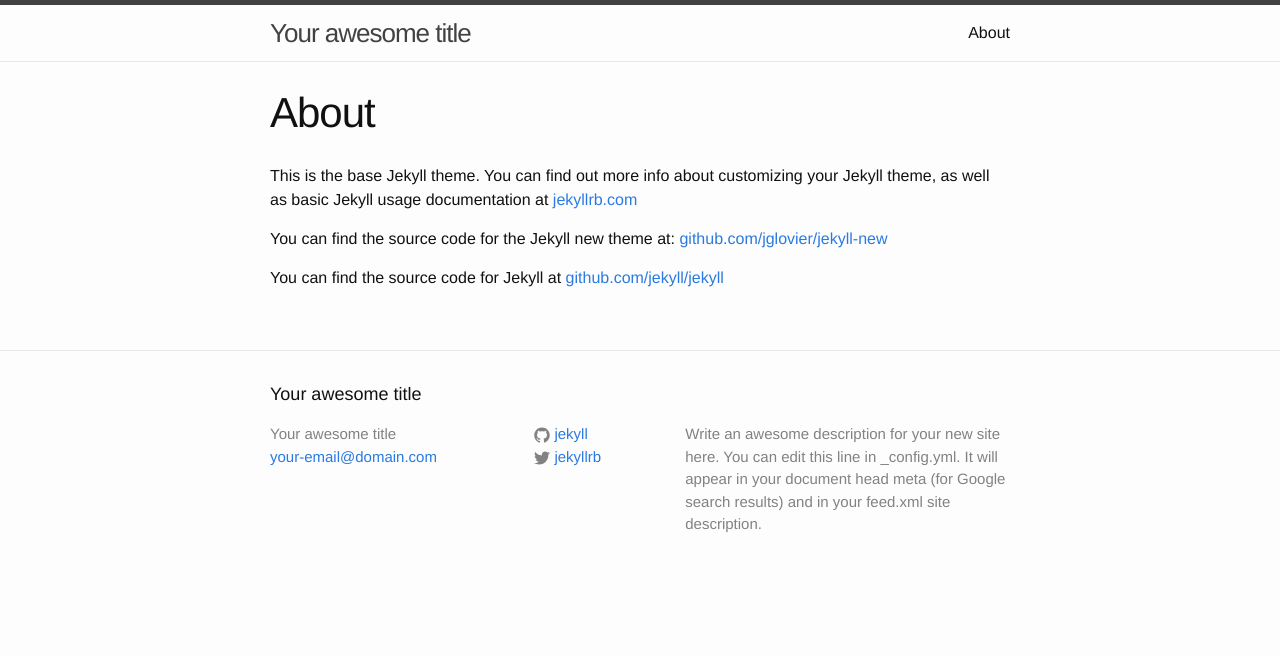
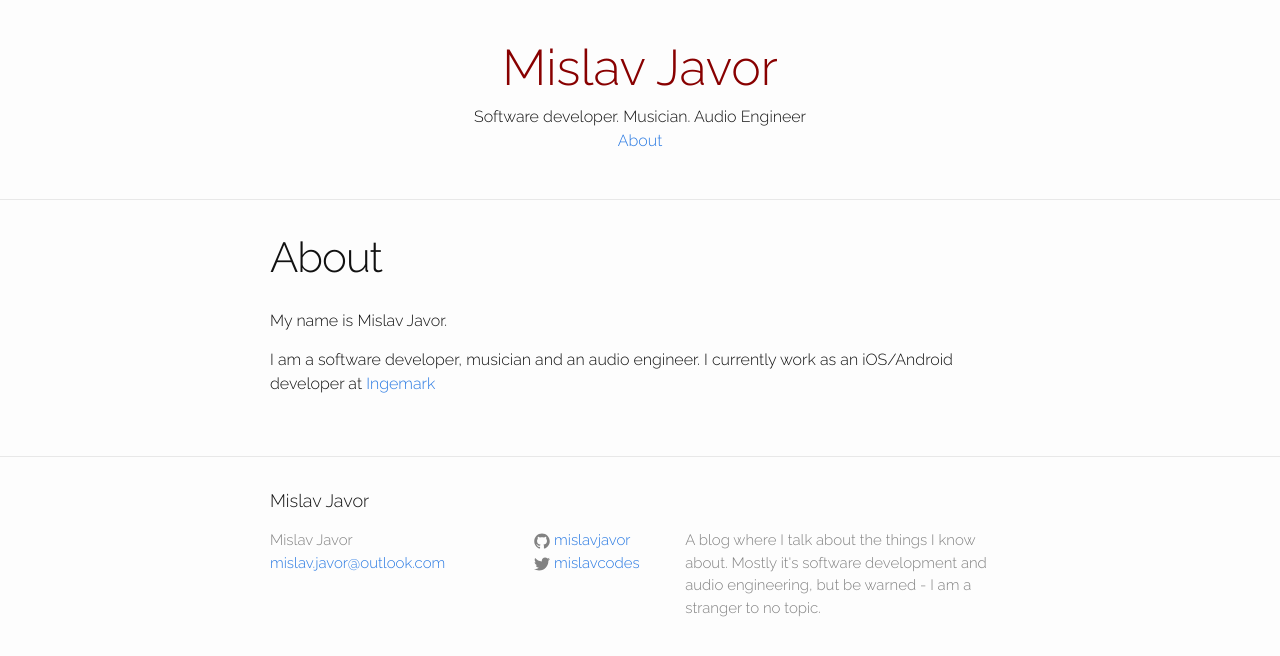
Before and after one commit to zysyyz/mislavjavor.github.io, a Jekyll site: the page built from about.md, in a window 1280 px wide. Shown: the top 656 px of the page. Built offline with Jekyll 4.4.1, drawn with Linux system fonts in a browser that asks for light colours.

Commit message:
Added article, changed design

```diff
--- a/_config.yml
+++ b/_config.yml
@@ -1,14 +1,20 @@
 # Site settings
-title: Your awesome title
-email: your-email@domain.com
+title: Mislav Javor
+email: mislav.javor@outlook.com
 description: > # this means to ignore newlines until "baseurl:"
-  Write an awesome description for your new site here. You can edit this
-  line in _config.yml. It will appear in your document head meta (for
-  Google search results) and in your feed.xml site description.
+  A blog where I talk about the things I know about. Mostly it's
+  software development and audio engineering, but be warned -
+  I am a stranger to no topic.
 baseurl: "" # the subpath of your site, e.g. /blog/
-url: "http://yourdomain.com" # the base hostname & protocol for your site
-twitter_username: jekyllrb
-github_username:  jekyll
+url: "mislavjavor.github.io" # the base hostname & protocol for your site
+twitter_username: mislavcodes
+github_username:  mislavjavor
 
 # Build settings
 markdown: kramdown
+
+kramdown:
+ input: GFM
+ syntax_highlighter: rouge
+
+highlighter: rouge
--- a/_includes/header.html
+++ b/_includes/header.html
@@ -1,27 +1,21 @@
-<header class="site-header">
+<header style="text-align: center">
 
-  <div class="wrapper">
 
-    <a class="site-title" href="{{ site.baseurl }}/">{{ site.title }}</a>
 
-    <nav class="site-nav">
-      <a href="#" class="menu-icon">
-        <svg viewBox="0 0 18 15">
-          <path fill="#424242" d="M18,1.484c0,0.82-0.665,1.484-1.484,1.484H1.484C0.665,2.969,0,2.304,0,1.484l0,0C0,0.665,0.665,0,1.484,0 h15.031C17.335,0,18,0.665,18,1.484L18,1.484z"/>
-          <path fill="#424242" d="M18,7.516C18,8.335,17.335,9,16.516,9H1.484C0.665,9,0,8.335,0,7.516l0,0c0-0.82,0.665-1.484,1.484-1.484 h15.031C17.335,6.031,18,6.696,18,7.516L18,7.516z"/>
-          <path fill="#424242" d="M18,13.516C18,14.335,17.335,15,16.516,15H1.484C0.665,15,0,14.335,0,13.516l0,0 c0-0.82,0.665-1.484,1.484-1.484h15.031C17.335,12.031,18,12.696,18,13.516L18,13.516z"/>
-        </svg>
-      </a>
+    {% for nav in site.html_pages %}
+        {% if nav.name == 'index.html' %}
+     <a href="{{ nav.url }}" class="siteHeader">{{ site.title }}</a>
+        <div>Software developer. Musician. Audio Engineer</div>
+        {% endif %}
+    {% endfor %}
 
-      <div class="trigger">
-        {% for page in site.pages %}
-          {% if page.title %}
-          <a class="page-link" href="{{ page.url | prepend: site.baseurl }}">{{ page.title }}</a>
-          {% endif %}
-        {% endfor %}
-      </div>
-    </nav>
+    {% for nav in site.html_pages %}
 
-  </div>
+     {% if nav.name != 'index.html' %}
+        <a href="{{ nav.url }}">{{ nav.title }}</a>
+     {% endif %}
+    {% endfor %}
 
+    <div style="height: 30px"></div>
+    <div class="separator"></div>
 </header>
--- /dev/null
+++ b/_sass/_index.scss
@@ -0,0 +1,26 @@
+
+
+.postText{
+    font-family: 'Raleway', sans-serif;
+}
+
+.siteHeader{
+    margin: auto;
+    color: #800!important;
+    text-decoration: none!important;
+    padding-top: 30px;
+    display: inline-block;
+    font-size: 50px
+
+}
+
+.siteHeader:hover{
+    color: #888!important;
+}
+
+.separator{
+    display: inline-block;
+    width: 100%;
+    height: 1px;
+    background-color: #e8e8e8;
+}
--- a/about.md
+++ b/about.md
@@ -4,8 +4,7 @@ title: About
 permalink: /about/
 ---
 
-This is the base Jekyll theme. You can find out more info about customizing your Jekyll theme, as well as basic Jekyll usage documentation at [jekyllrb.com](http://jekyllrb.com/)
+My name is Mislav Javor.
 
-You can find the source code for the Jekyll new theme at: [github.com/jglovier/jekyll-new](https://github.com/jglovier/jekyll-new)
-
-You can find the source code for Jekyll at [github.com/jekyll/jekyll](https://github.com/jekyll/jekyll)
+I am a software developer, musician and an audio engineer.
+I currently work as an iOS/Android developer at [Ingemark](http://www.ingemark.com/)
--- a/css/main.scss
+++ b/css/main.scss
@@ -3,10 +3,10 @@
 ---
 @charset "utf-8";
 
-
+@import url(https://fonts.googleapis.com/css?family=Raleway:300);
 
 // Our variables
-$base-font-family: Helvetica, Arial, sans-serif;
+$base-font-family: 'Raleway', sans-serif;
 $base-font-size:   16px;
 $small-font-size:  $base-font-size * 0.875;
 $base-line-height: 1.5;
@@ -45,5 +45,6 @@ $on-laptop:        800px;
 @import
         "base",
         "layout",
-        "syntax-highlighting"
+        "syntax-highlighting",
+        "index"
 ;
```
Also changed, not shown: _posts/2016-01-05-UITableView-with-horizontally-scrolling-rows.md (added, +111 -0 lines), _posts/2016-01-05-welcome-to-jekyll.markdown (deleted, +0 -25 lines), index.html (+5 -3 lines), _includes/fotpag.html (added).
